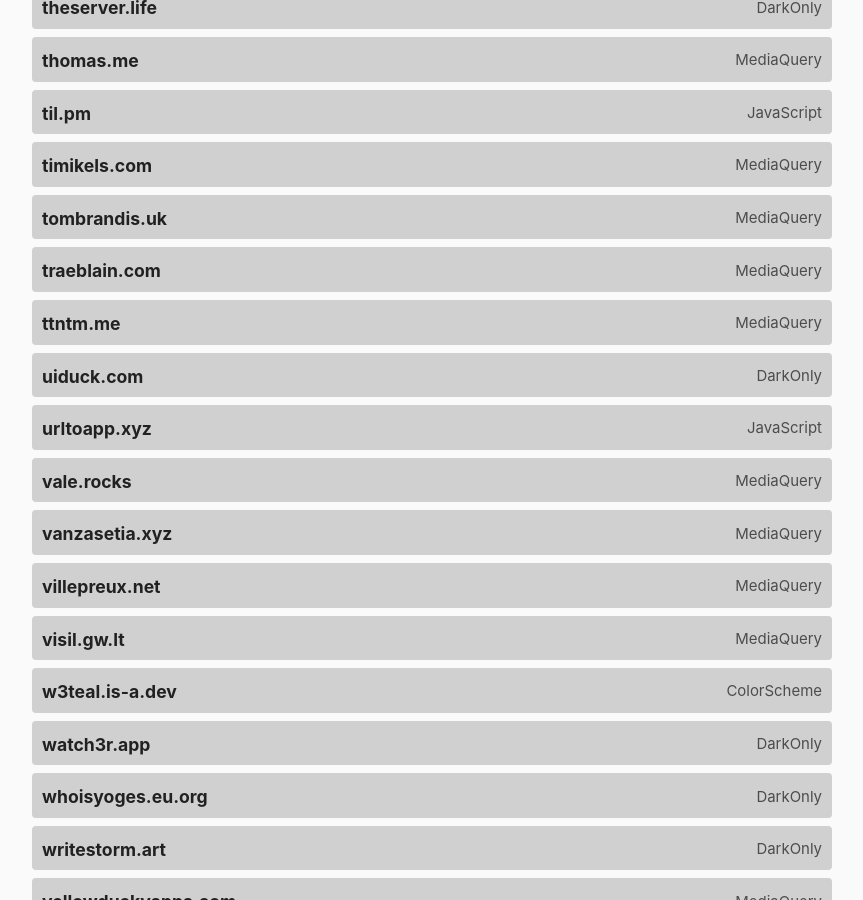
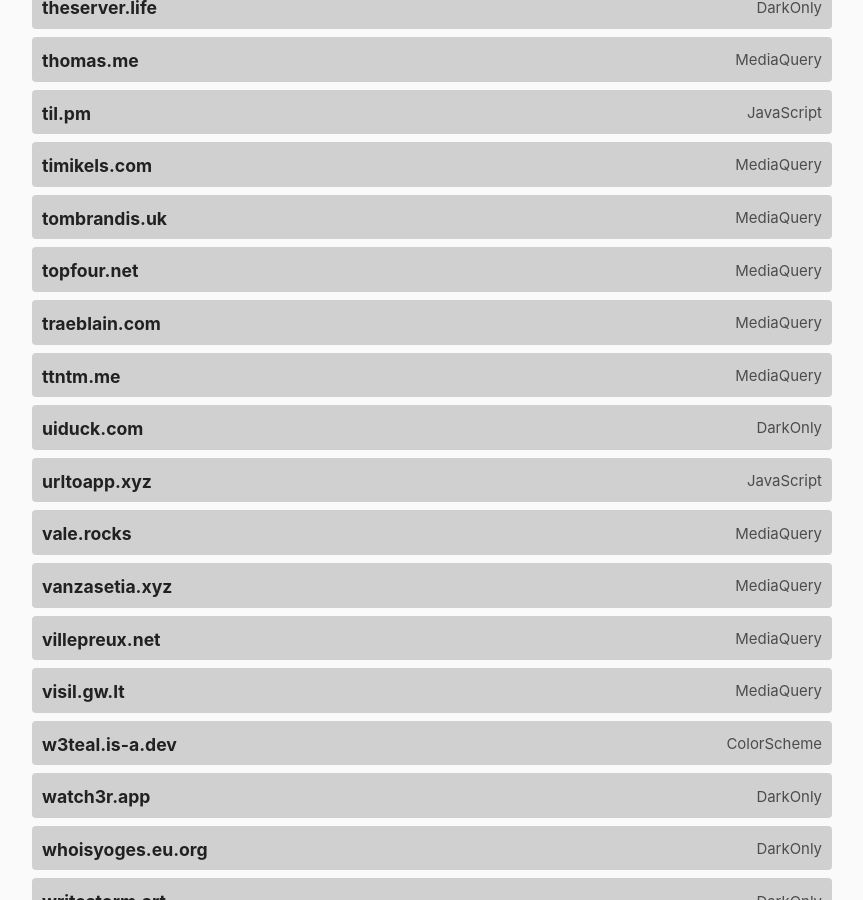
Before and after one commit to katherinek727/darktheme.club, a Jekyll site: the page built from index.md, in a window 1280 px wide and 900 px high, scrolled down 8843 px. Shown: the whole window, without its empty margins (208-1071 px from the left). Built offline with Jekyll 4.4.1, drawn with Linux system fonts in a browser that asks for light colours.

Commit message:
added topfour.net

```diff
--- a/_data/sites.yml
+++ b/_data/sites.yml
@@ -798,6 +798,11 @@
   method: mediaquery
   last_checked: 2025-04-13
 
+- domain: topfour.net
+  url: https://topfour.net/
+  method: mediaquery
+  last_checked: 2025-12-21
+
 - domain: traeblain.com
   url: https://traeblain.com/
   method: mediaquery
```
